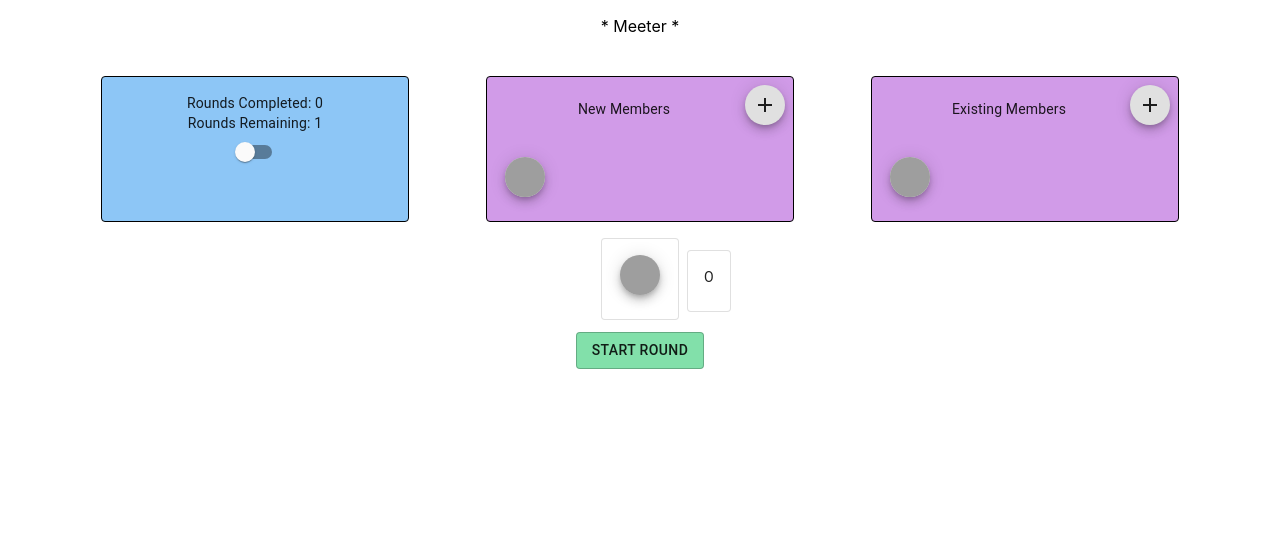
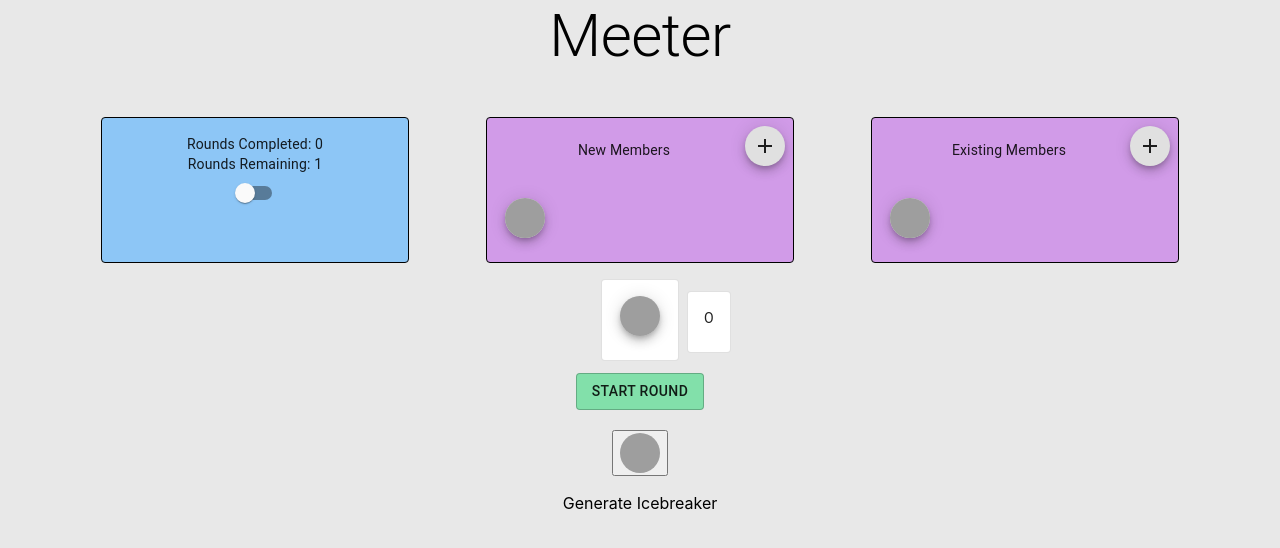
Before and after one commit to davidgaudet/chat, a React (Create React App) app: page / in a window 1280 px wide. Shown: the top 548 px of the page. Built offline with nearby package versions, Linux system fonts and the light colour scheme; grey boxes are pictures that could not be loaded.

Commit message:
fixed header, added grey background, added icebreaker gen

```diff
--- a/src/App.js
+++ b/src/App.js
@@ -20,6 +20,7 @@ import IconButton from '@material-ui/core/IconButton';
 import Paper from '@material-ui/core/Paper';
 import Switch from '@material-ui/core/Switch';
 import Link from '@material-ui/core/Link';
+import Popper from '@material-ui/core/Popper';
 
 let newMemberCount = 0;
 let extMemberCount = 0;
@@ -575,6 +576,7 @@ class App extends React.Component {
             }
           </Grid>
         </Grid>
+          <SimplePopper/>
 
       </div>
     );
@@ -582,6 +584,48 @@ class App extends React.Component {
     function rand() {
       return Math.round(Math.random() * 20) - 10;
     }
+
+    function SimplePopper() {
+  const classes = useStyles();
+  const [anchorEl, setAnchorEl] = React.useState(null);
+  var ran = Math.floor(Math.random() * 8);;
+
+  const handleClick = (event) => {
+    setAnchorEl(anchorEl ? null : event.currentTarget);
+
+  };
+
+  const open = Boolean(anchorEl);
+  const id = open ? 'simple-popper' : undefined;
+
+  let listOfIB = [
+    "Are there any interesting things your name spells with the letters rearranged?",
+    "If you were a potato, what way would you like to be cooked?",
+    "Would you go to space if you knew that you could never come back to earth?",
+    "Have you ever been mistaken for someone famous?",
+    "What animal would you chose to be?",
+    "What is the most embarrassing thing you’ve ever done?",
+    "What is the strangest gift you have ever received?",
+    "What kind of reality show would you appear in?",
+    "Which of Snow White’s seven dwarfs describes you best (Bashful, Doc, Dopey, Grumpy, Happy, Sleepy or Sneezy)?"
+  ];
+
+  return (
+    <div>
+      <button aria-describedby={id} type="button" onClick={handleClick}>
+         <div>
+        <Avatar src="https://static.thenounproject.com/png/2554637-200.png"></Avatar>
+        </div>
+
+      </button>
+        <p>Generate Icebreaker</p>
+
+      <Popper id={id} open={open} anchorEl={anchorEl}>
+        <div className={classes.paper2}>{listOfIB[ran]}</div>
+      </Popper>
+    </div>
+  );
+}
 
     function getModalStyle() {
       const top = 50 + rand();
@@ -665,7 +709,9 @@ class App extends React.Component {
                   shrink: true,
                 }}
               />
+
         </form>
+
 
       );
     }
@@ -945,7 +991,12 @@ const useStyles = makeStyles((theme) => ({
  large: {
    width: theme.spacing(15),
    height: theme.spacing(15),
- }
+ },
+ paper2: {
+    border: '1px solid',
+    padding: theme.spacing(1),
+    backgroundColor: theme.palette.background.paper,
+  }
 }));
 
 
--- a/src/Top.js
+++ b/src/Top.js
@@ -1,10 +1,22 @@
 import React from 'react'
+import Typography from '@material-ui/core/Typography';
+import { makeStyles } from '@material-ui/core/styles';
+
+const useStyles = makeStyles({
+  root: {
+    width: '100%',
+    maxWidth: 500,
+  },
+});
+
 
 class Top extends React.Component {
 
 	render() {
 		return (
-			<p> * Meeter * </p>
+			<Typography variant="h2" gutterBottom>
+        Meeter
+      </Typography>
 		);
 	}
 }
--- a/src/index.css
+++ b/src/index.css
@@ -6,6 +6,7 @@ body {
     sans-serif;
   -webkit-font-smoothing: antialiased;
   -moz-osx-font-smoothing: grayscale;
+  background-color: #E8E8E8;
 }
 
 code {
```
